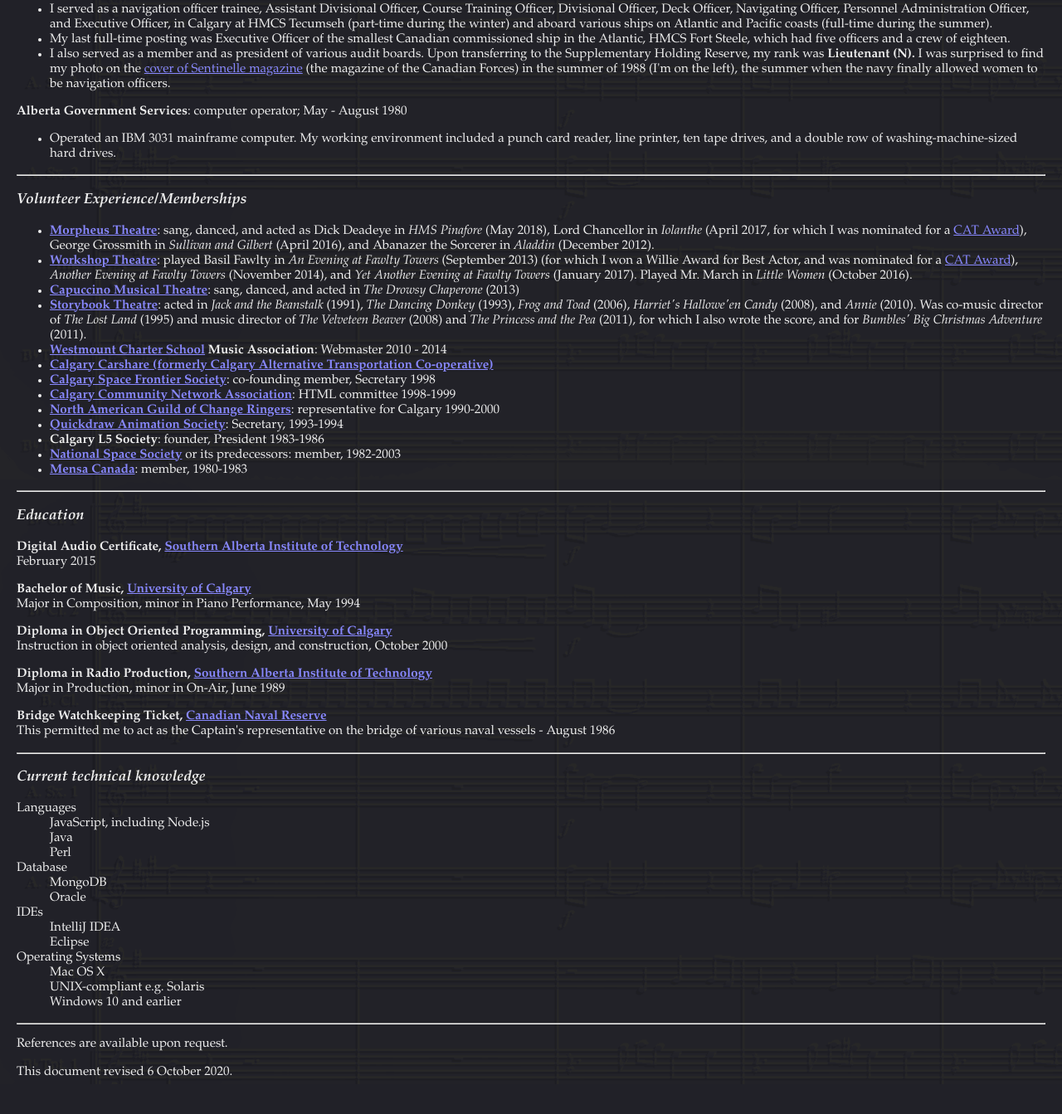
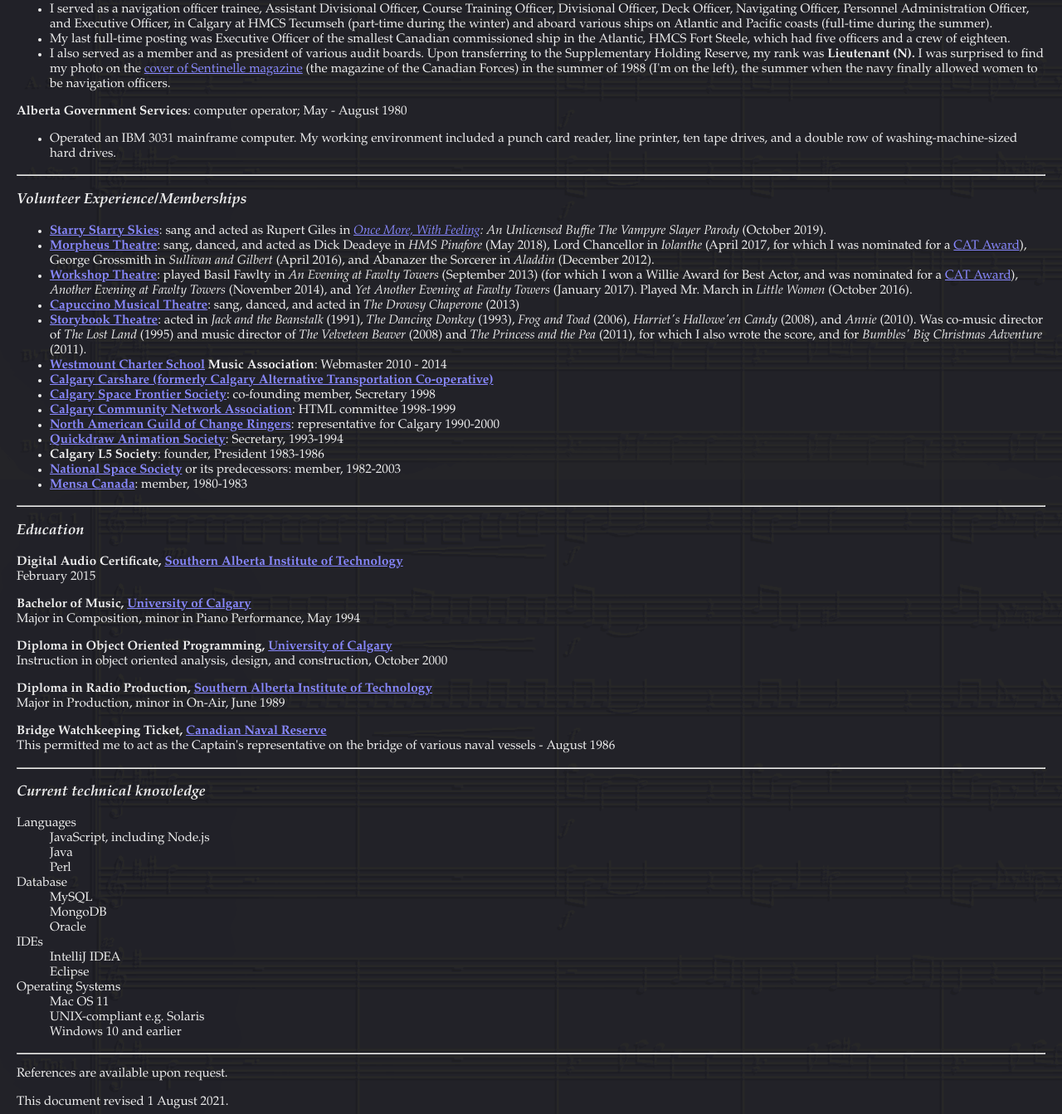
Before and after one commit to hansensmythe/hansensmythe.github.io, a plain HTML site: page SteveHansenSmytheResume.html in a window 1280 px wide. Shown: the part 1132-2475 px from the top of the page at 83% size. Before the commit the page ends 2439 px from the top, so only its background shows below. Drawn offline with Linux system fonts and the light colour scheme.

Commit message:
Update SteveHansenSmytheResume.html
Added Buffy, updated languages and AppD link.

```diff
--- a/SteveHansenSmytheResume.html
+++ b/SteveHansenSmytheResume.html
@@ -43,7 +43,7 @@
       <P>My career path has been a battle between my need to express my creative side as a musician, composer, and actor, and my need to support my family. Ideally those two requirements would meet in a single career, but until that happens I’m happy to be a developer during the day, and a performer in my spare time. Writing code exercises the same neural nets as composition: just using different hardware and notation, and satisfying a different set of users.</P>
       <HR>
       <H3>Employment History</H3>
-      <P><a href="http://www.appdevices.com/" style="font-weight: bold" target="_top">AppDevices</a>, the IoT branch of <a href="https://www.appdirect.com/">AppDirect</a>. (Before it was purchased by AppDirect, it was AppCarousel, formerly WMode): Java/Javascript/Perl programmer; 7 November 2005 - present</P>
+      <P><a href="https://www.appdirect.com/products/appdevices" style="font-weight: bold" target="_top">AppDevices</a>, the IoT branch of <a href="https://www.appdirect.com/">AppDirect</a>. (Before it was purchased by AppDirect, it was AppCarousel, formerly WMode): Java/Javascript/Perl programmer; 7 November 2005 - present</P>
     <UL>
     <LI>
       Built Node.js and Java modules used by apps in luxury vehicles for <a href="http://www.jaguarlandrover.com/gl/en/">JLR</a>.
@@ -138,6 +138,9 @@
       <H3>Volunteer Experience/Memberships</H3>
       <ul>
         <li>
+          <strong><a href="http://www.starrystarryskies.com/about.html" target="_top">Starry Starry Skies</a></strong>: sang and acted as Rupert Giles in <I><a href="http://www.starrystarryskies.com/omwf-2019.html">Once More, With Feeling</a>: An Unlicensed Buffie The Vampyre Slayer Parody</I> (October 2019).
+        </li>
+        <li>
           <strong><a href="http://www.morpheustheatre.ca/" target="_top">Morpheus Theatre</a></strong>: sang, danced, and acted as Dick Deadeye in <I>HMS Pinafore</I> (May 2018), Lord Chancellor in <I>Iolanthe</I> (April 2017, for which I was nominated for a <a href="http://www.calgary-acts.com/catawards.htm">CAT Award</a>), George Grossmith in <I>Sullivan and Gilbert</I> (April 2016), and Abanazer the Sorcerer in <I>Aladdin</I> (December 2012).
         </li>
         <li>
@@ -196,13 +199,14 @@
         <DD>Java</DD>
         <DD>Perl</DD>
         <DT>Database</DT>
+        <DD>MySQL</DD>
         <DD>MongoDB</DD>
         <DD>Oracle</DD>
         <DT>IDEs</DT>
         <DD>IntelliJ IDEA</DD>
         <DD>Eclipse</DD>
         <DT>Operating Systems</DT>
-        <DD>Mac OS X</DD>
+        <DD>Mac OS 11</DD>
         <DD>UNIX-compliant e.g. Solaris</DD>
         <DD>Windows 10 and earlier</DD>
       </DL>
@@ -210,7 +214,7 @@
       <P>
         References are available upon request.
       </P>
-      This document revised 6 October 2020.
+      This document revised 1 August 2021.
     </div>
   </body>
 </HTML>
```
